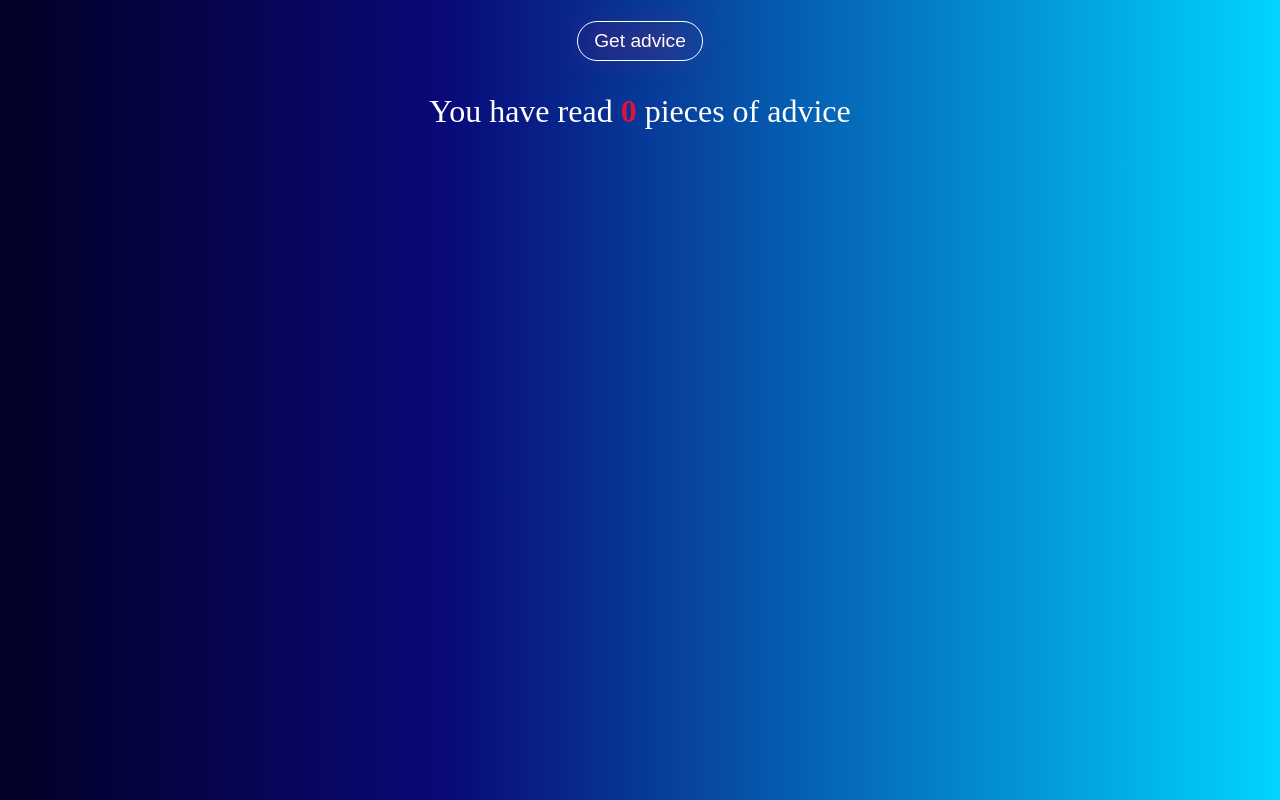
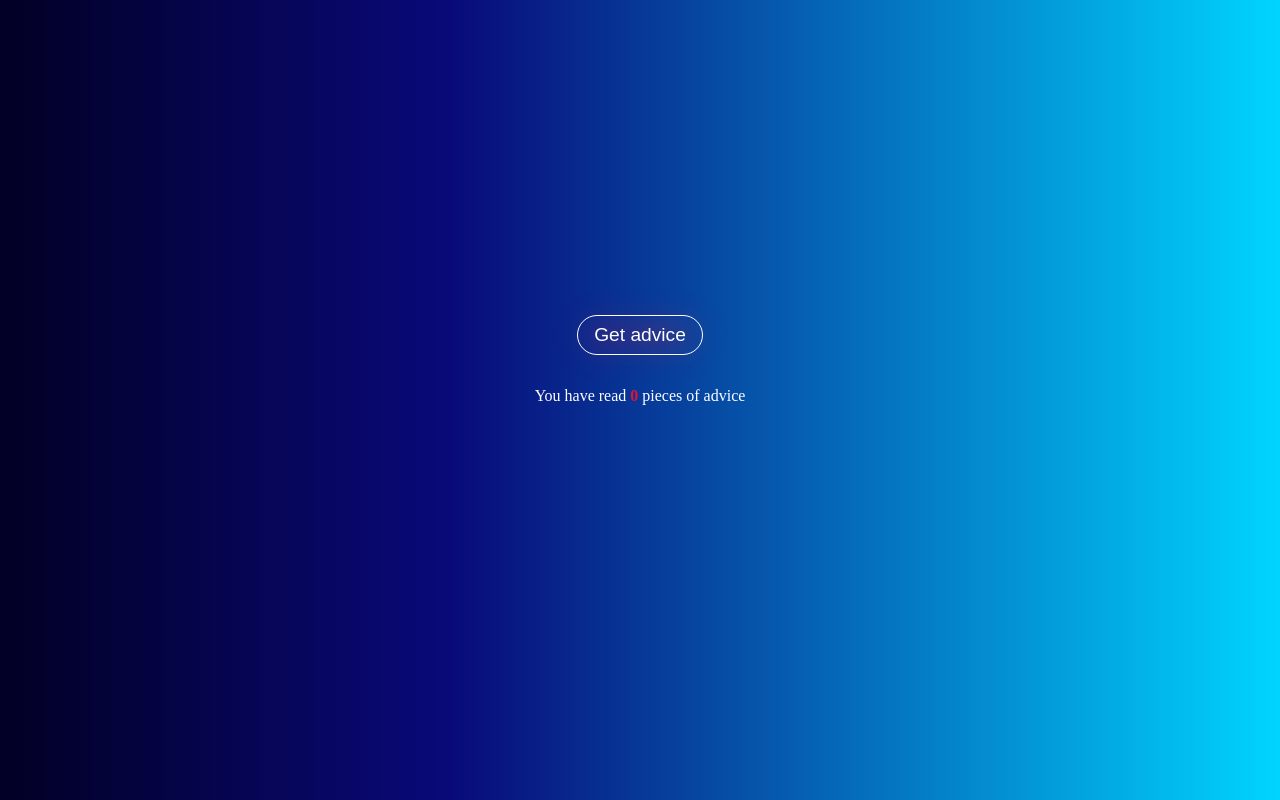
Before and after one commit to Usmandevblends/Reactwithjonas, a React (Create React App) app in the folder my-first-app/: page / in a window 1280 px wide. Built offline with nearby package versions, Linux system fonts and the light colour scheme; no server answers.

Commit message:
Update style.css

```diff
--- a/my-first-app/src/style.css
+++ b/my-first-app/src/style.css
@@ -2,10 +2,16 @@ body {
     background: rgb(2, 0, 36);
     background: linear-gradient(90deg, rgba(2, 0, 36, 1) 0%, rgba(9, 9, 121, 1) 35%, rgba(0, 212, 255, 1) 100%);
     user-select: none;
+    display: flex;
+    align-items: center;
+    justify-content: center;
+    height: 90vh;
 }
 
 h1 {
     color: aliceblue;
+    font-size: 1.5rem;
+    line-height: 50px;
 }
 
 button {
@@ -20,7 +26,7 @@ button {
 
 p {
     color: #fff;
-    font-size: 2rem;
+    line-height: 50px;
 }
 
 strong {
```
